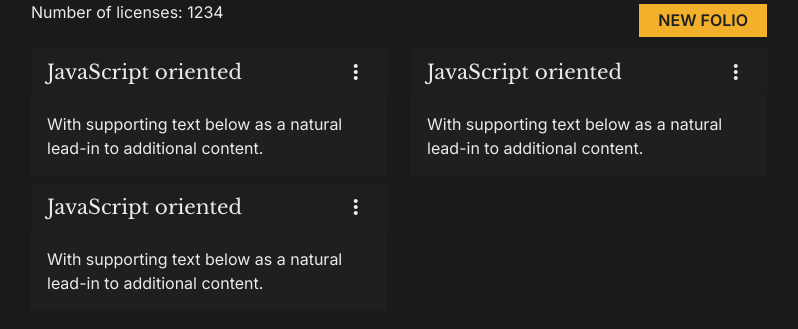
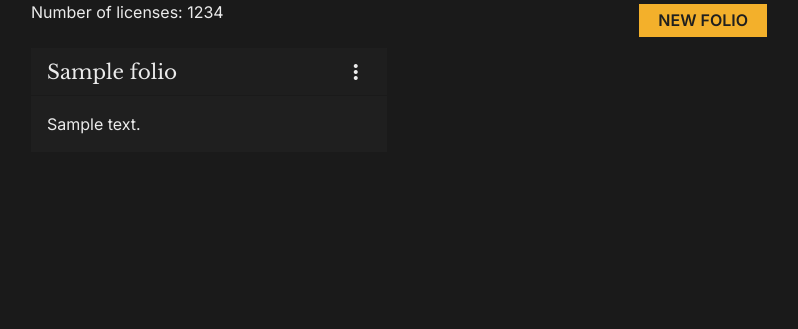
Before and after one commit to Code-Institute-Submissions/KieranSweeden-fol.io, a Django app: page /library/ in a window 1280 px wide. Shown: the part 223-552 px from the top of the page, without its empty margins (241-1039 px from the left). Run offline with Django 4.2, Linux system fonts and the light colour scheme; a user stored in the database is signed in; tables that the repository leaves empty hold one stand-in row (values such as "Sample post"); some libraries are stand-ins or nearby versions.

Commit message:
Display user's folios within folio library page

```diff
--- a/library/templates/library/includes/list_of_folios.html
+++ b/library/templates/library/includes/list_of_folios.html
@@ -1,10 +1,10 @@
 <div class="row">
-
+  {% for folio in folios %}
     <div class="col-12 col-lg-6 mt-2">
         <div class="folio-card">
             <div class="card-header d-flex justify-content-between align-items-center">
               <h3 class="h5 mb-0 d-inline-block">
-                  JavaScript oriented
+                  {{ folio.name }}
               </h3>
               <div class="dropdown">
                 <button class="btn btn-icon dropdown-toggle" type="button" id="folio-dropdown-button" data-bs-toggle="dropdown" data-bs-auto-close="true" aria-expanded="false">
@@ -19,57 +19,11 @@
               </div>
             </div>
             <div class="card-body">
-              <p class="card-text">With supporting text below as a natural lead-in to additional content.</p>
+              <p class="card-text">
+                {{ folio.description }}
+              </p>
             </div>
         </div>
     </div>
-
-    <div class="col-12 col-lg-6 mt-2">
-        <div class="folio-card">
-            <div class="card-header d-flex justify-content-between align-items-center">
-              <h3 class="h5 mb-0 d-inline-block">
-                  JavaScript oriented
-              </h3>
-              <div class="dropdown">
-                <button class="btn btn-icon dropdown-toggle" type="button" id="folio-dropdown-button" data-bs-toggle="dropdown" data-bs-auto-close="true" aria-expanded="false">
-                    <span class="material-icons-sharp">more_vert</span>
-                </button>
-                <ul class="dropdown-menu dropdown-menu-end" aria-labelledby="folio-dropdown-button">
-                  <li><a class="dropdown-item" href="#">Open in Suite</a></li>
-                  <li><a class="dropdown-item" href="#">Edit Details</a></li>
-                  <li><hr class="dropdown-divider"></li>
-                  <li><a class="dropdown-item" href="#">Delete Folio</a></li>
-                </ul>
-              </div>
-            </div>
-            <div class="card-body">
-              <p class="card-text">With supporting text below as a natural lead-in to additional content.</p>
-            </div>
-        </div>
-    </div>
-
-    <div class="col-12 col-lg-6 mt-2">
-        <div class="folio-card">
-            <div class="card-header d-flex justify-content-between align-items-center">
-              <h3 class="h5 mb-0 d-inline-block">
-                  JavaScript oriented
-              </h3>
-              <div class="dropdown">
-                <button class="btn btn-icon dropdown-toggle" type="button" id="folio-dropdown-button" data-bs-toggle="dropdown" data-bs-auto-close="true" aria-expanded="false">
-                    <span class="material-icons-sharp">more_vert</span>
-                </button>
-                <ul class="dropdown-menu dropdown-menu-end" aria-labelledby="folio-dropdown-button">
-                  <li><a class="dropdown-item" href="#">Open in Suite</a></li>
-                  <li><a class="dropdown-item" href="#">Edit Details</a></li>
-                  <li><hr class="dropdown-divider"></li>
-                  <li><a class="dropdown-item" href="#">Delete Folio</a></li>
-                </ul>
-              </div>
-            </div>
-            <div class="card-body">
-              <p class="card-text">With supporting text below as a natural lead-in to additional content.</p>
-            </div>
-        </div>
-    </div>
-
+  {% endfor %}
 </div>
--- a/library/views.py
+++ b/library/views.py
@@ -20,13 +20,18 @@ def view_library(request):
     and presents then within the library page
     """
 
-    # get profile for the current user
-    profile = get_object_or_404(UserAccount, user=request.user)
+    # Get folios
+    folios = Folio.objects.filter(
+        author_id=request.user
+    )
 
-    form = CreateFolioForm(instance=profile)
+    print(folios)
+
+    form = CreateFolioForm()
 
     context = {
-        "form": form
+        "form": form,
+        "folios": folios
     }
 
     return render(request, "library/view_library.html", context=context)
@@ -46,11 +51,14 @@ def create_folio(request):
         # If form is valid, save & send success message
         if form.is_valid():
 
+            # Partially save the form, as author_id
+            # will need to be provided
             folio = form.save(commit=False)
 
+            # Apply current user to author_id
             folio.author_id = request.user
 
-            print(folio)
+            # Save the newly created folio
             folio.save()
 
     return redirect("view_library")
```
